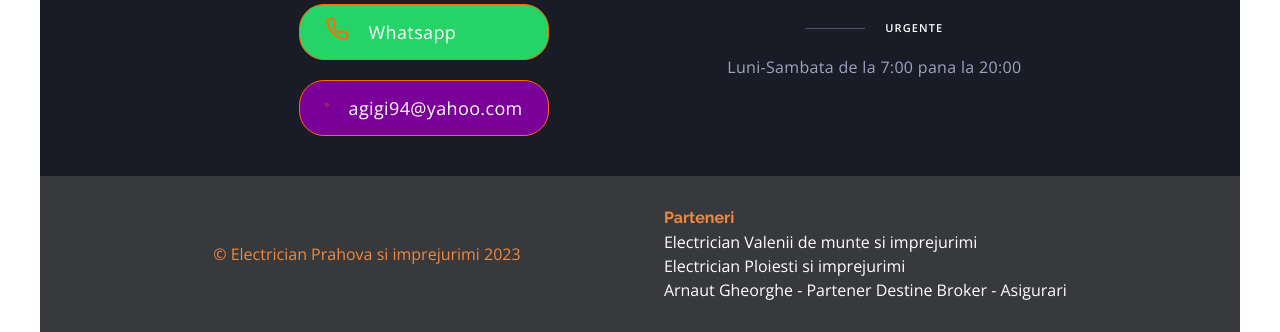
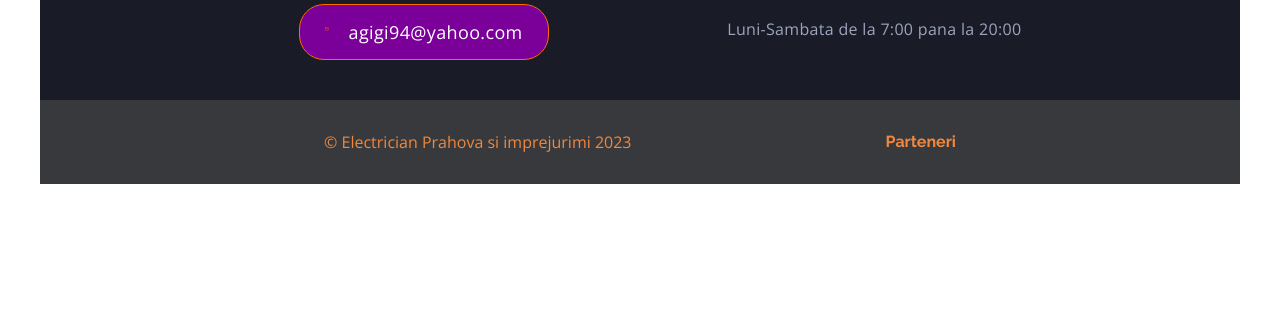
Before and after one commit to ArnautGheorghe/Electrician-website, a plain HTML site: page index.html in a window 1280 px wide. Shown: the part 4901-5233 px from the top of the page. After the commit the page ends 5085 px from the top, so only its background shows below. Drawn offline with nearby package versions, Linux system fonts and the light colour scheme.

Commit message:
Update index.html

```diff
--- a/index.html
+++ b/index.html
@@ -382,9 +382,7 @@ Calitatea instalatiei electrice depinde de rigurozitatea proiectarii, modul de e
           <div class="contacts-logo-section">
           <h2>Contact</h2>
           <address class="contacts-address">
-            <a class="contact-address-item link facebook" id="fb-page" href="https://www.facebook.com/profile.php?id=100030914034692">
-              <i data-feather=""></i>Facebook
-            </a>
+
             <a class="contact-address-item link telefon" id="tel-mobil" href="tel:+40756250562">
               <i data-feather="phone"></i>0756 250 562
             </a>
@@ -423,23 +421,7 @@ Calitatea instalatiei electrice depinde de rigurozitatea proiectarii, modul de e
       <div class="copiright"><span>&#169; Electrician Prahova si imprejurimi 2023</span></div>
       <div class="partners">
         <h4>Parteneri</h4>
-<ul>
-        <li>
-          <a href="https://www.facebook.com/profile.php?id=100030914034692" class="link electrician-valeni" target="_blank" rel="nofollow noopener noreferrer">
-            Electrician Valenii de munte si imprejurimi
-          </a>
-        </li>
-        <li>
-          <a href="https://www.facebook.com/profile.php?id=100069582281168" class="link electrician-valeni" target="_blank" rel="nofollow noopener noreferrer">
-            Electrician Ploiesti si imprejurimi
-          </a>
-        </li>
-        <li>
-          <a href="https://www.facebook.com/ArnautGheorgheAsigurariValeniideMunte" class="link electrician-valeni" target="_blank" rel="nofollow noopener noreferrer">
-            Arnaut Gheorghe - Partener Destine Broker - Asigurari
-          </a>
-        </li>
-      </ul>
+
 
       </div>
 
```
